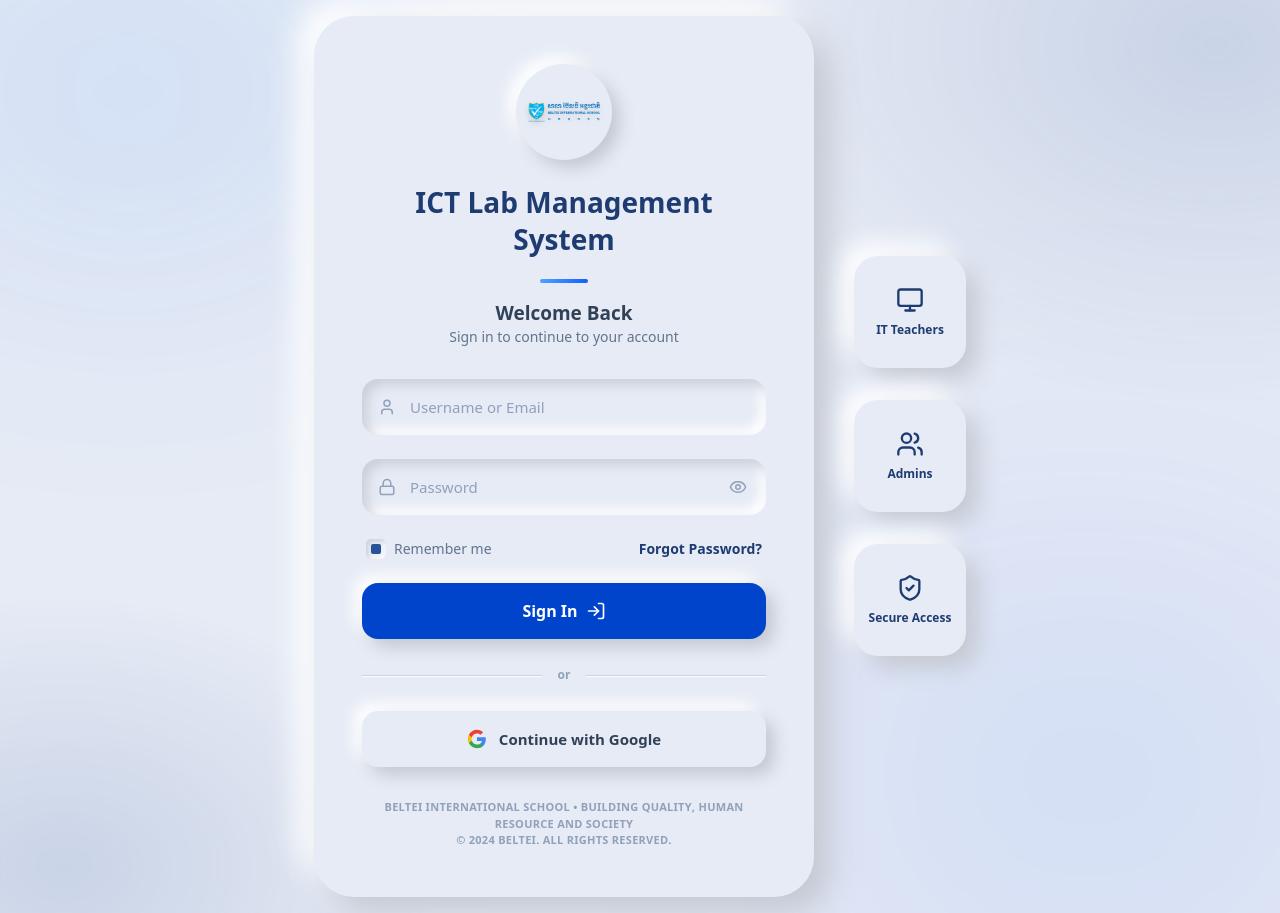
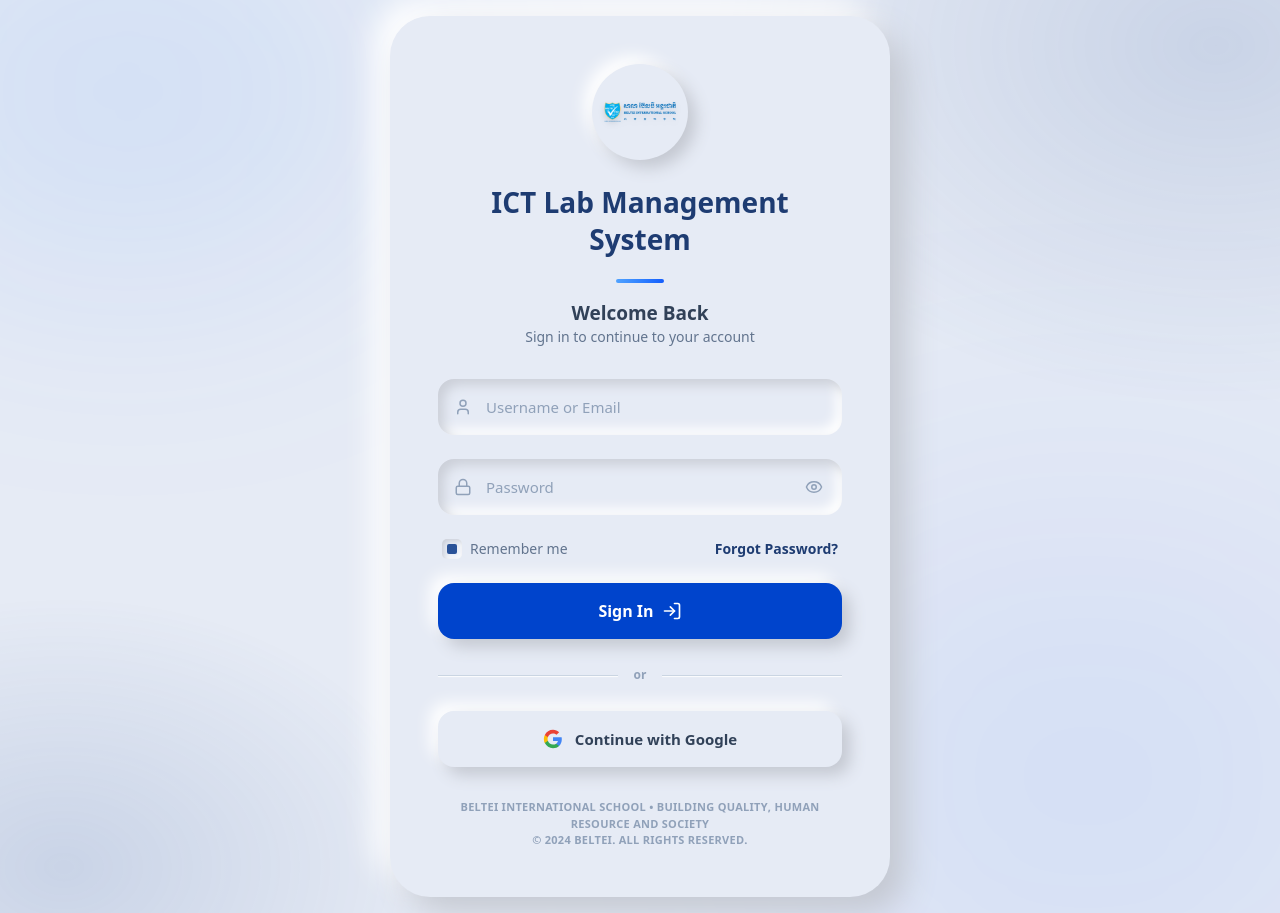
Before and after one commit to Vathanak168/ICT_Lap_Management_System, a React (Vite) app: page /login in a window 1280 px wide. Built offline with nearby package versions, Linux system fonts and the light colour scheme; no server answers; the database is empty.

Commit message:
style: remove floating badges from Neumorphism Login UI

```diff
--- a/src/pages/Login.tsx
+++ b/src/pages/Login.tsx
@@ -306,32 +306,7 @@ const Login: React.FC = () => {
           </p>
         </div>
 
-        {/* Right Floating Badges (Hidden on mobile) */}
-        <div className="hidden xl:flex flex-col gap-8 relative z-20">
-          <div
-            className="w-28 h-28 rounded-3xl flex flex-col items-center justify-center gap-2 cursor-pointer hover:-translate-y-1 transition-transform"
-            style={{ backgroundColor: '#E6EBF5', boxShadow: '12px 12px 24px #c4c8d1, -12px -12px 24px #ffffff' }}
-          >
-            <Monitor size={28} className="text-[#1E3C72]" />
-            <span className="text-xs font-bold text-[#1E3C72]">IT Teachers</span>
-          </div>
 
-          <div
-            className="w-28 h-28 rounded-3xl flex flex-col items-center justify-center gap-2 cursor-pointer hover:-translate-y-1 transition-transform"
-            style={{ backgroundColor: '#E6EBF5', boxShadow: '12px 12px 24px #c4c8d1, -12px -12px 24px #ffffff' }}
-          >
-            <Users size={28} className="text-[#1E3C72]" />
-            <span className="text-xs font-bold text-[#1E3C72]">Admins</span>
-          </div>
-
-          <div
-            className="w-28 h-28 rounded-3xl flex flex-col items-center justify-center gap-2 cursor-pointer hover:-translate-y-1 transition-transform"
-            style={{ backgroundColor: '#E6EBF5', boxShadow: '12px 12px 24px #c4c8d1, -12px -12px 24px #ffffff' }}
-          >
-            <ShieldCheck size={28} className="text-[#1E3C72]" />
-            <span className="text-xs font-bold text-[#1E3C72]">Secure Access</span>
-          </div>
-        </div>
       </div>
     </div>
   );
```
